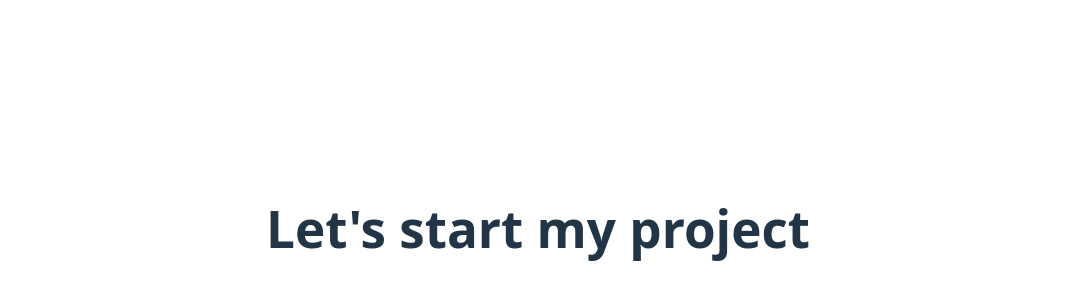
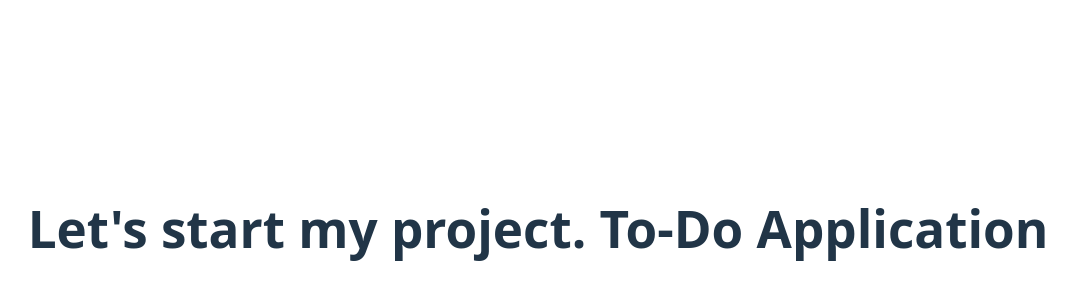
Before and after one commit to BANDISREEKUMAR/S1, a React (Vite) app in the folder source/To-Do-Application/: page / in a window 1280 px wide. Shown: the part 172-472 px from the top of the page, without its empty margins (102-1178 px from the left). Built offline with nearby package versions, Linux system fonts and the light colour scheme.

Commit message:
App.jsx is modified within the area of h1 tag

```diff
--- a/source/To-Do-Application/src/App.jsx
+++ b/source/To-Do-Application/src/App.jsx
@@ -6,7 +6,7 @@ function App() {
 
   return (
     <div>
-      <h1>Let's start my project</h1>
+      <h1>Let's start my project. To-Do Application</h1>
     </div>
   )
 }
```
